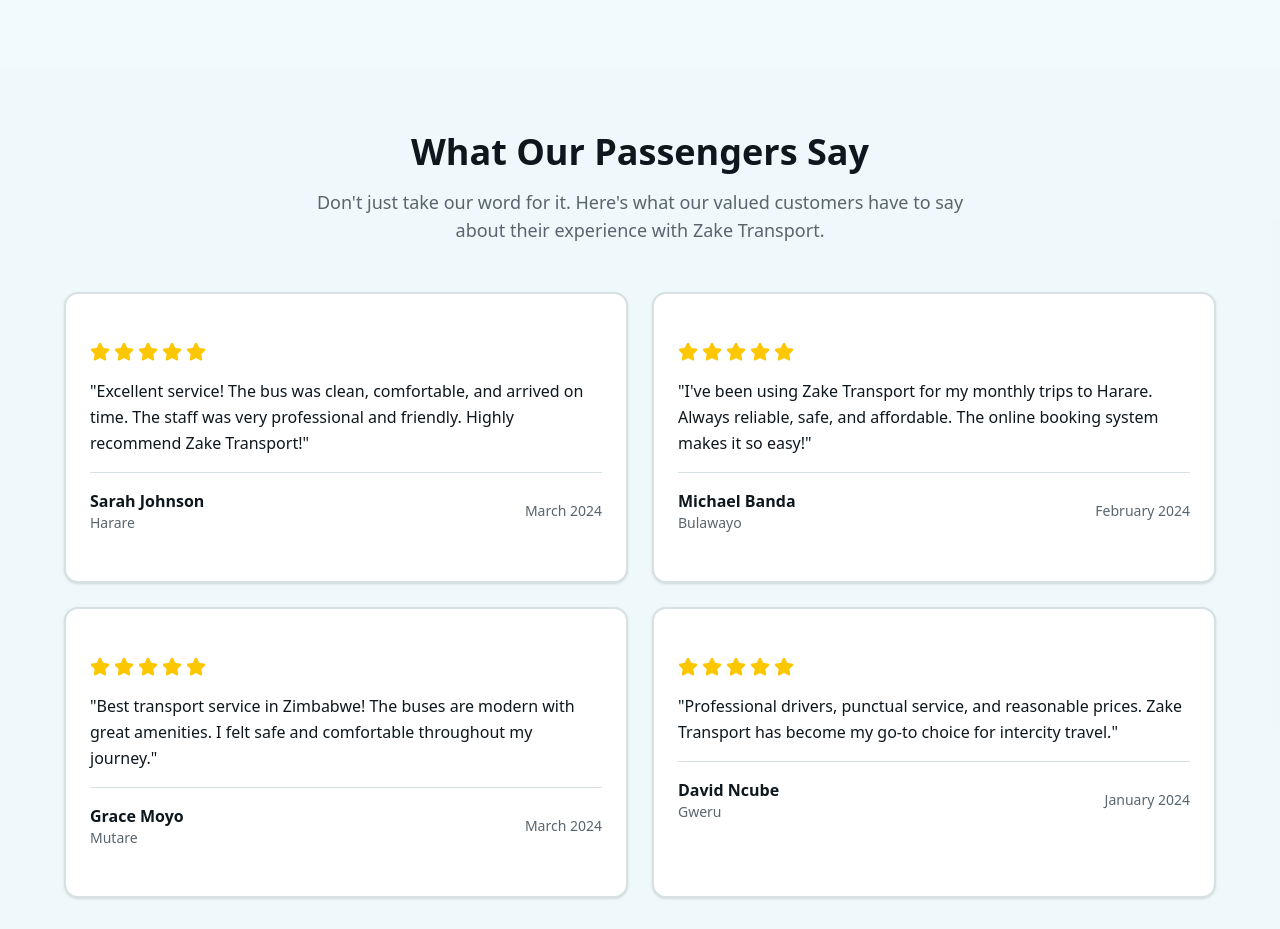
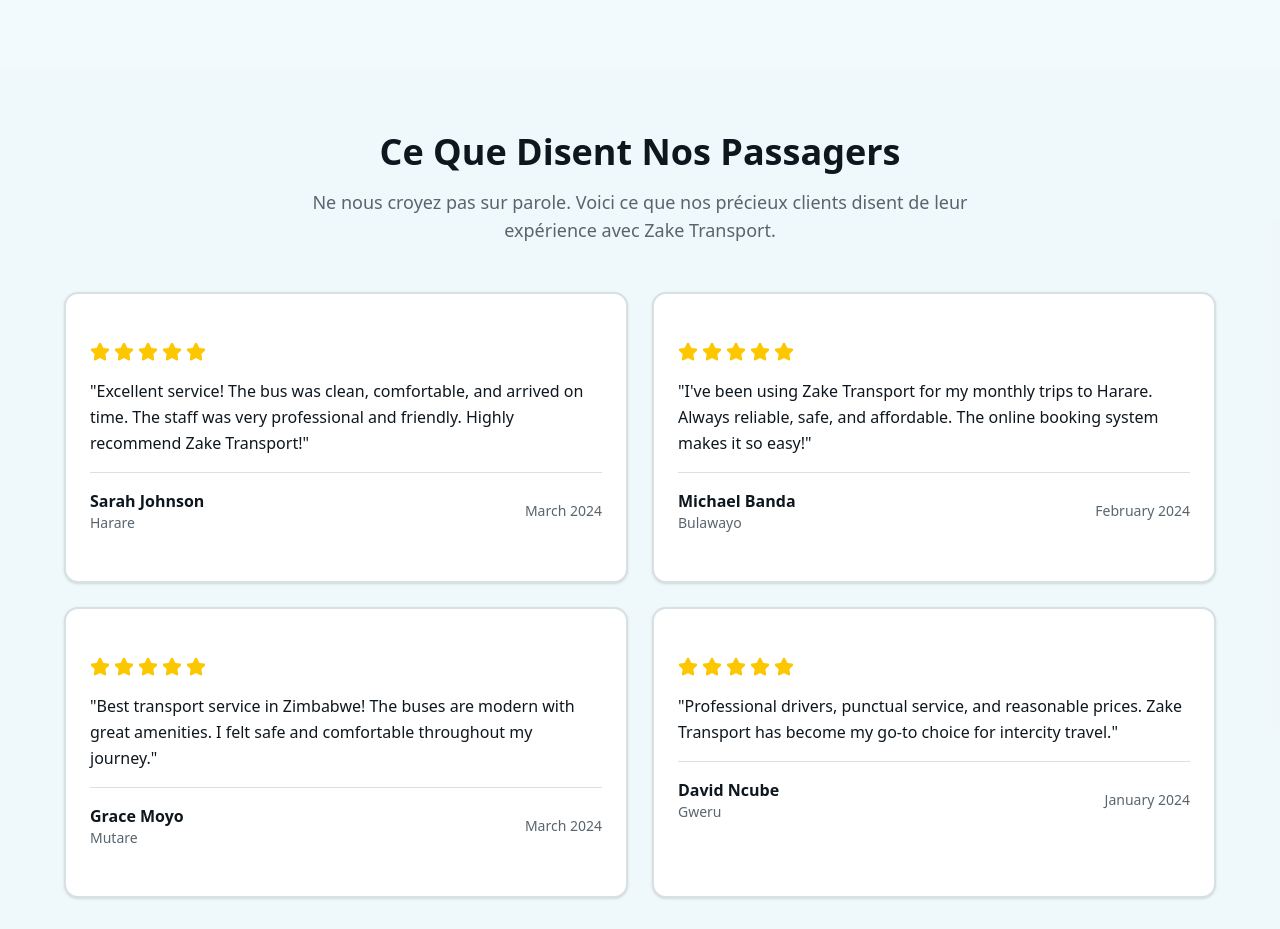
Before and after one commit to Djinedou/zaketransport., a Next.js app: page / in a window 1280 px wide. Shown: the part 4100-5029 px from the top of the page. Built offline with nearby package versions, Linux system fonts and the light colour scheme.

Commit message:
feat: translate testimonials section to French
Update heading and description for better localization.

Co-authored-by: null <151881573+Djinedou@users.noreply.github.com>

```diff
--- a/components/testimonials-section.tsx
+++ b/components/testimonials-section.tsx
@@ -39,10 +39,10 @@ export function TestimonialsSection() {
     <section className="py-16 px-4 bg-muted/30">
       <div className="container mx-auto max-w-6xl">
         <div className="text-center mb-12">
-          <h2 className="text-3xl md:text-4xl font-bold mb-4 text-balance">What Our Passengers Say</h2>
+          <h2 className="text-3xl md:text-4xl font-bold mb-4 text-balance">Ce Que Disent Nos Passagers</h2>
           <p className="text-muted-foreground text-lg max-w-2xl mx-auto text-pretty">
-            Don't just take our word for it. Here's what our valued customers have to say about their experience with
-            Zake Transport.
+            Ne nous croyez pas sur parole. Voici ce que nos précieux clients disent de leur expérience avec Zake
+            Transport.
           </p>
         </div>
 
```
